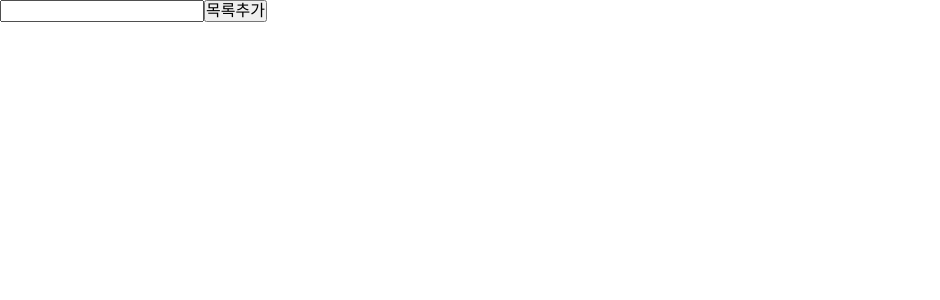
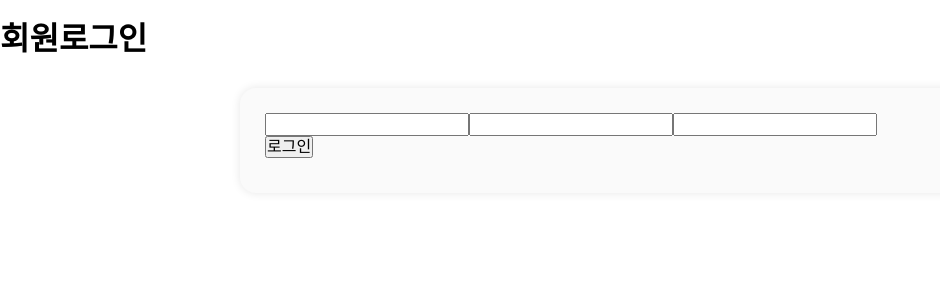
Before and after one commit to devdorong/til_react_cra, a React (Create React App) app: page / in a window 1280 px wide. Shown: the top 300 px of the page, without its empty margins (0-940 px from the left). Built offline with nearby package versions, Linux system fonts and the light colour scheme.

Commit message:
[docs] 로그인폼

```diff
--- /dev/null
+++ b/src/components/form/InputField.jsx
@@ -0,0 +1,14 @@
+import React from "react";
+
+function InputField(type, value, placeholder, onChange) {
+  return (
+    <input
+      type={type}
+      value={value}
+      placeholder={placeholder}
+      onChange={e => onChange(e)}
+    />
+  );
+}
+
+export default InputField;
--- /dev/null
+++ b/src/components/form/LoginForm.jsx
@@ -0,0 +1,66 @@
+import styled from "@emotion/styled";
+import React from "react";
+import InputField from "./InputField";
+
+function LoginForm({
+  userId,
+  setUserId,
+  userEmail,
+  setUserEmail,
+  userPassword,
+  setUserPassword,
+  formData,
+  setFormData,
+  errorMessage,
+  handleUserId,
+  handleUserEmail,
+  handleUserPassword,
+  handleSubmit,
+}) {
+  //js
+  const FormContainer = styled.div`
+    width: 100%;
+    padding: 25px;
+    max-width: 800px;
+    margin: 30px auto;
+    border-radius: 16px;
+    background-color: #fafafa;
+    box-shadow: 0px 0px 10px rgba(0, 0, 0, 0.1);
+  `;
+  const ErrorText = styled.div`
+    color: #f00;
+    margin-top: 10px;
+    font-size: 12px;
+  `;
+  //jsx
+  return (
+    <FormContainer>
+      <form onSubmit={e => handleSubmit(e)}>
+        <InputField
+          type="text"
+          value={userId}
+          placeholder="아이디를 입력하세요."
+          onChange={e => handleUserId(e)}
+        />
+        <InputField
+          type="email"
+          value={userEmail}
+          placeholder="이메일을 입력하세요"
+          onChange={e => handleUserEmail(e)}
+        />
+        <InputField
+          type="password"
+          value={userPassword}
+          placeholder="비밀번호를 입력하세요."
+          onChange={e => handleUserPassword(e)}
+        />
+        <br />
+        <button type="submit">로그인</button>
+      </form>
+
+      <ErrorText>{errorMessage}</ErrorText>
+    </FormContainer>
+  );
+}
+
+export default LoginForm;
--- a/src/pages/Test.jsx
+++ b/src/pages/Test.jsx
@@ -1,22 +1,75 @@
 import React, { useState } from "react";
+import LoginForm from "../components/form/LoginForm";
 
 function Test() {
-  //js
-  const [todoList, setTodoList] = useState([]);
-  const handleClick = () => {
-    const temp = "할일이지요";
-    setTodoList([...todoList, temp]);
+  // js 자리
+
+  // 변수 관리
+  const [userId, setUserId] = useState("");
+  const [userEmail, setUserEmail] = useState("");
+  const [userPassword, setUserPassword] = useState("");
+  const [errorMessage, setErrorMessage] = useState("");
+  const [formData, setFormData] = useState({
+    id: "",
+    email: "",
+    pw: "",
+  });
+
+  // 이벤트 처리함수
+  const handleUserId = e => {
+    setUserId(e.target.value);
   };
-  //jsx
+  const handleUserEmail = e => {
+    setUserEmail(e.target.value);
+  };
+  const handleUserPassword = e => {
+    setUserPassword(e.target.value);
+  };
+
+  const handleSubmit = e => {
+    // 웹브라우저 새로 고침 방지
+    e.preventDefault();
+    if (userId === "") {
+      setErrorMessage("아이디를 입력하세요.");
+      return;
+    }
+    if (userEmail === "") {
+      setErrorMessage("이메일을 입력하세요.");
+      return;
+    }
+    if (userPassword === "") {
+      setErrorMessage("비밀번호를 입력하세요.");
+      return;
+    }
+    console.log("백엔드로 데이터 보내요~");
+    console.log(`${userId} ${userEmail} ${userPassword}`);
+    // 쿼리 스트링으로 보내기
+    console.log(`/login/?id=${userId}&email=${userEmail}&pw=${userPassword}`);
+
+    // 객체로 보내기
+    setFormData({ id: userId, email: userEmail, pw: userPassword });
+    setErrorMessage("");
+  };
+
+  // jsx 자리
   return (
     <div>
-      <input type="text" />
-      <button onClick={handleClick}>목록추가</button>
-      <ul>
-        {todoList.map((item, index) => (
-          <li key={index}>{item}</li>
-        ))}
-      </ul>
+      <h1>회원로그인</h1>
+      <LoginForm
+        userId={userId}
+        setUserId={setUserId}
+        userEmail={userEmail}
+        setUserEmail={setUserEmail}
+        userPassword={userPassword}
+        setUserPassword={setUserPassword}
+        formData={formData}
+        setFormData={setFormData}
+        errorMessage={errorMessage}
+        handleUserId={handleUserId}
+        handleUserEmail={handleUserEmail}
+        handleUserPassword={handleUserPassword}
+        handleSubmit={handleSubmit}
+      ></LoginForm>
     </div>
   );
 }
```
Also changed, not shown: 1 other file (tests, documents, lock files or other folders).
